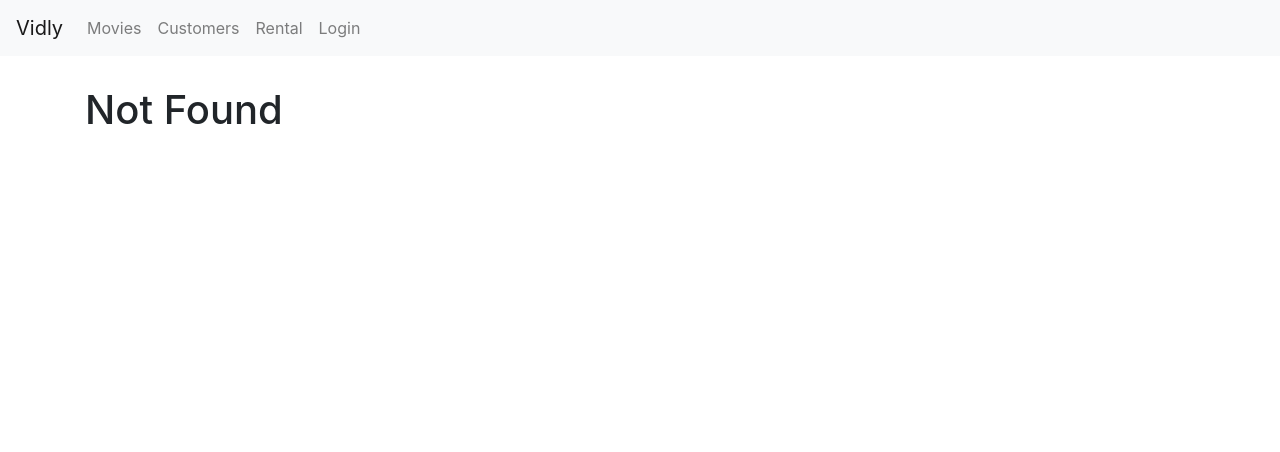
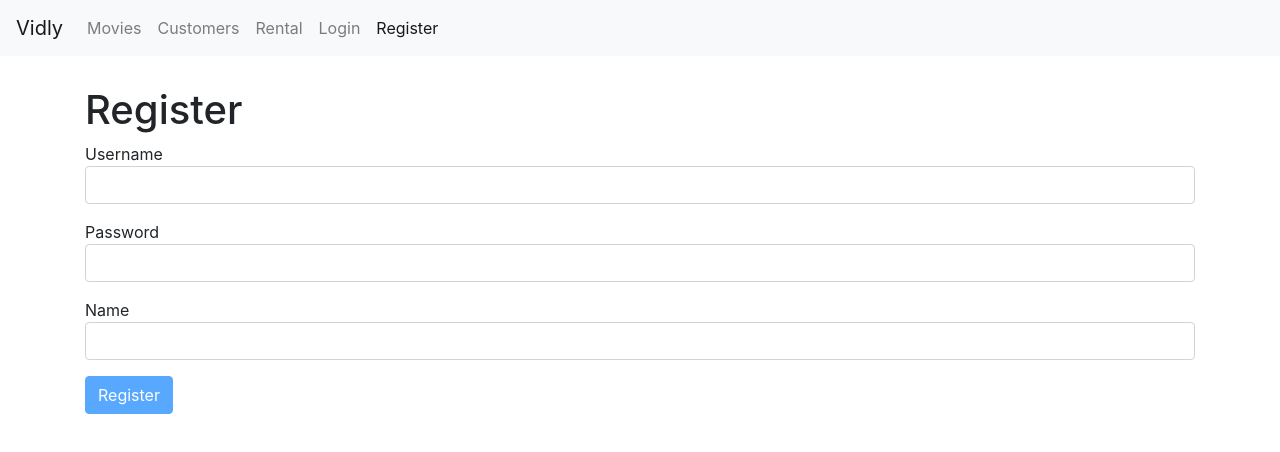
Before and after one commit to adithyaGowda/basic-react-app, a React (Create React App) app: page /register in a window 1280 px wide. Before the commit this address led to /not-found. Shown: the top 452 px of the page. Built offline with nearby package versions, Linux system fonts and the light colour scheme.

Commit message:
register form

```diff
--- a/src/App.js
+++ b/src/App.js
@@ -5,8 +5,9 @@
 import Rentals from "./components/rental";
 import NotFound from "./components/notFound";
 import MovieForm from "./components/movieForm";
-import LoginForm from './components/loginForm';
+import LoginForm from "./components/loginForm";
 import "./App.css";
+import RegisterForm from "./components/registerForm";
 
 function App() {
   return (
@@ -14,8 +15,9 @@
       <NavBar />
       <main className="container">
         <Switch>
+          <Route path="/register" component={RegisterForm} />
+          <Route path="/login" component={LoginForm} />
           <Route path="/movies/:id" component={MovieForm} />
-          <Route path="/login" component={LoginForm} />
           <Route path="/movies" component={Movies} />
           <Route path="/customers" component={Customers} />
           <Route path="/rentals" component={Rentals} />
--- a/src/components/loginForm.jsx
+++ b/src/components/loginForm.jsx
@@ -1,4 +1,4 @@
-import React, { Component } from "react";
+import React from "react";
 import Joi from "joi-browser";
 import Form from "./common/form";
 
--- a/src/components/navbar.jsx
+++ b/src/components/navbar.jsx
@@ -40,6 +40,11 @@
               Login
             </NavLink>
           </li>
+          <li className="nav-item">
+            <NavLink className="nav-link" to="/register">
+              Register
+            </NavLink>
+          </li>
         </ul>
       </div>
     </nav>
--- /dev/null
+++ b/src/components/registerForm.jsx
@@ -0,0 +1,36 @@
+import React from "react";
+import Form from "./common/form";
+import Joi from "joi-browser";
+
+class RegisterForm extends Form {
+  state = {
+    data: { username: "", password: "", name: "" },
+    errors: {},
+  };
+  schema = {
+    username: Joi.string().email().required().label("Username"),
+    password: Joi.string().min(5).required().label("Password"),
+    name: Joi.string().required().label("Name"),
+  };
+
+  doSubmit = () => {
+    //call the server
+    console.log("Submitted");
+  };
+
+  render() {
+    return (
+      <div>
+        <h1>Register</h1>
+        <form onSubmit={this.handleSubmit}>
+          {this.renderInput("username", "Username")}
+          {this.renderInput("password", "Password", "password")}
+          {this.renderInput("name", "Name")}
+          {this.renderButton("Register")}
+        </form>
+      </div>
+    );
+  }
+}
+
+export default RegisterForm;
```
